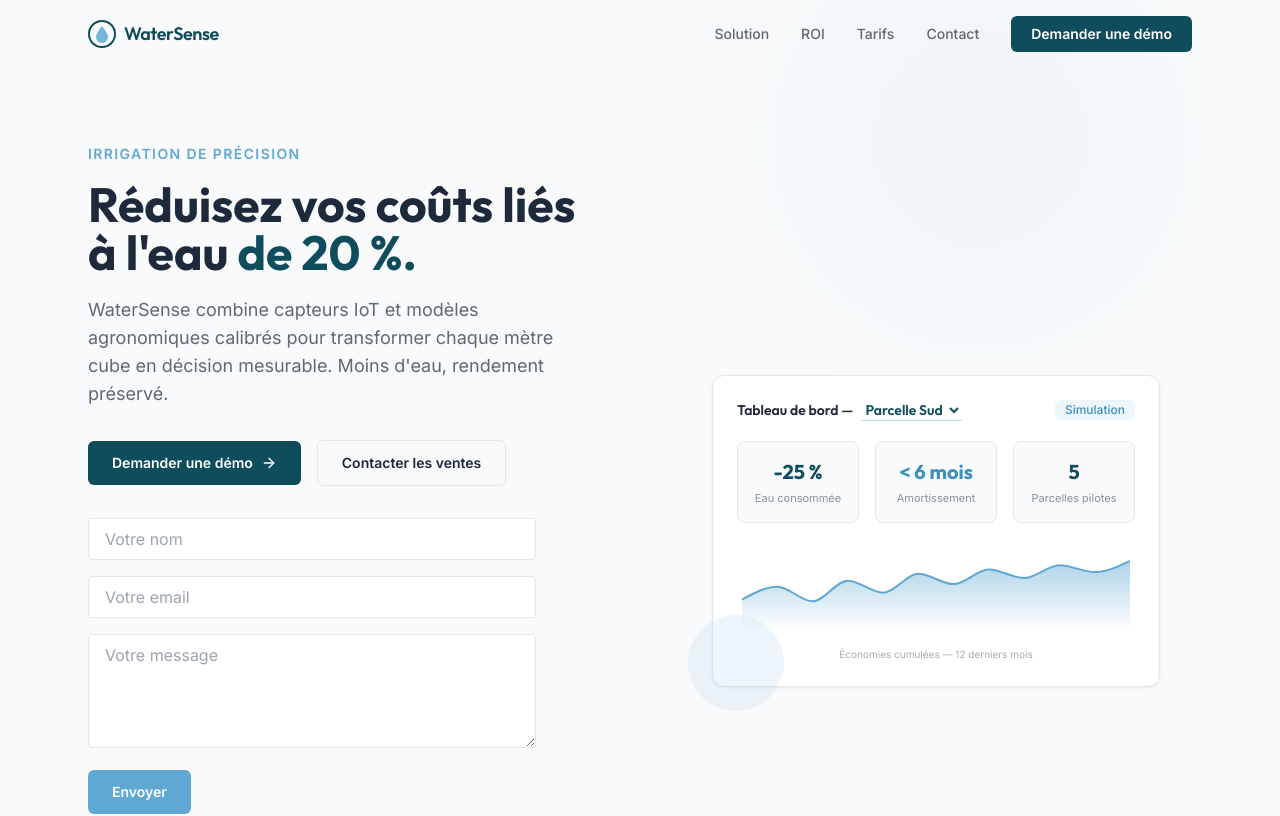
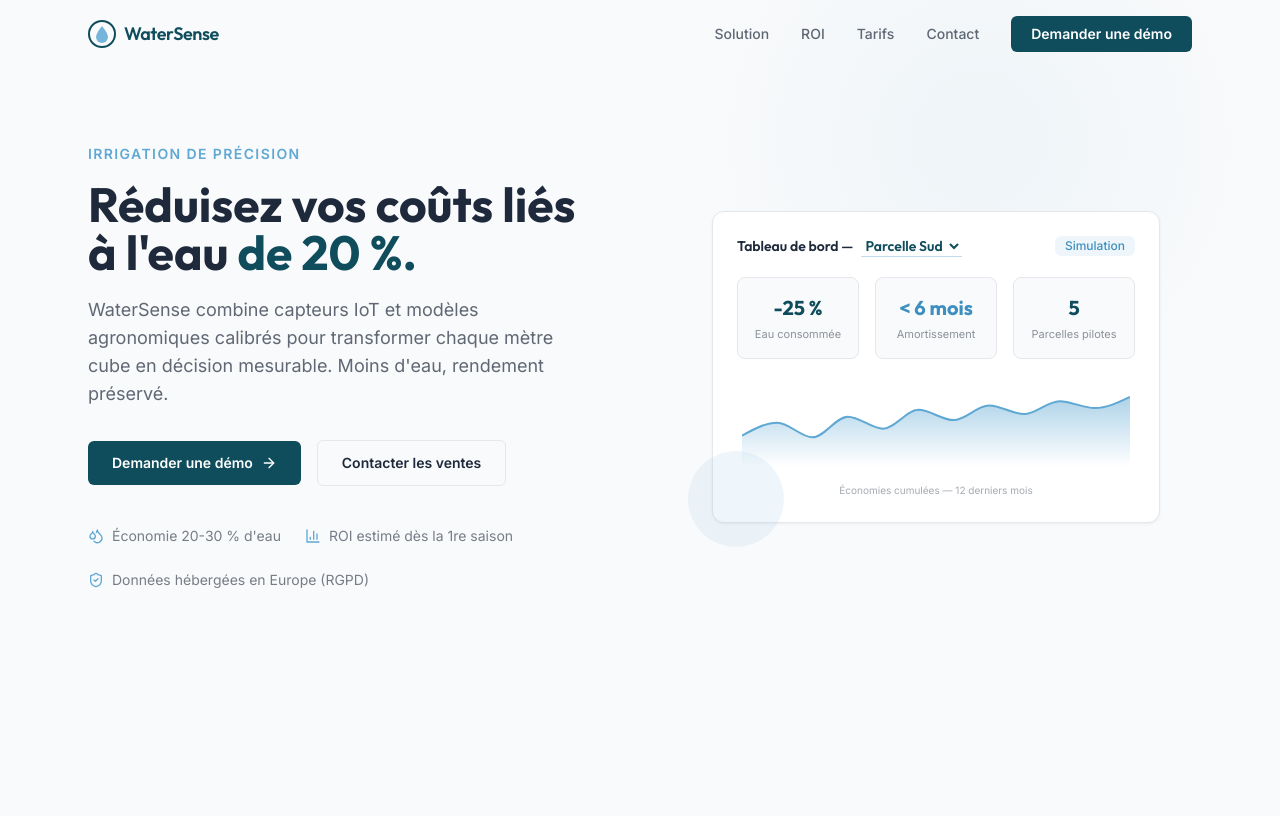
Before and after one commit to wejzi000/WATERSENSE, a Next.js app: page / in a window 1280 px wide. Shown: the top 816 px of the page. Built offline with nearby package versions, Linux system fonts and the light colour scheme.

Commit message:
fix: boutons renvoient à la section contact, formulaire retiré du haut

```diff
--- a/src/components/landing/HeroSection.tsx
+++ b/src/components/landing/HeroSection.tsx
@@ -72,63 +72,21 @@ export function HeroSection() {
             {/* CTA group */}
             <div className="mt-8 flex flex-wrap items-center gap-4">
               <a
-                href="https://tonlien.com" // Remplace par l'URL de ta démo
-                target="_blank"
-                rel="noopener noreferrer"
+                href="#contact"
                 className="inline-flex items-center gap-2 rounded-btn bg-primary px-6 py-3 text-sm font-semibold text-white transition-colors hover:bg-primary-dark"
               >
                 Demander une démo
                 <ArrowRight size={16} />
               </a>
               <a
-                href="mailto:contact@tonsite.com" // Remplace par ton adresse mail
+                href="#contact"
                 className="inline-flex items-center gap-2 rounded-btn border border-border px-6 py-3 text-sm font-semibold text-ink transition-colors hover:bg-primary/5"
               >
                 Contacter les ventes
               </a>
             </div>
 
-            {/* Formulaire de contact */}
-            <form
-              className="mt-8 max-w-md"
-              action="mailto:contact@tonsite.com" // Remplace par ton adresse mail
-              method="POST"
-              encType="text/plain"
-            >
-              <div className="mb-4">
-                <input
-                  type="text"
-                  name="name"
-                  placeholder="Votre nom"
-                  required
-                  className="w-full rounded border border-border px-4 py-2"
-                />
-              </div>
-              <div className="mb-4">
-                <input
-                  type="email"
-                  name="email"
-                  placeholder="Votre email"
-                  required
-                  className="w-full rounded border border-border px-4 py-2"
-                />
-              </div>
-              <div className="mb-4">
-                <textarea
-                  name="message"
-                  placeholder="Votre message"
-                  required
-                  className="w-full rounded border border-border px-4 py-2"
-                  rows={4}
-                />
-              </div>
-              <button
-                type="submit"
-                className="rounded-btn bg-accent px-6 py-3 text-sm font-semibold text-white hover:bg-accent-dark"
-              >
-                Envoyer
-              </button>
-            </form>
+            {/* Le formulaire de contact doit être placé dans la section Contact plus bas dans la page, pas ici. */}
 
             {/* Trust badges */}
             <ul className="mt-10 flex flex-wrap gap-6">
```
